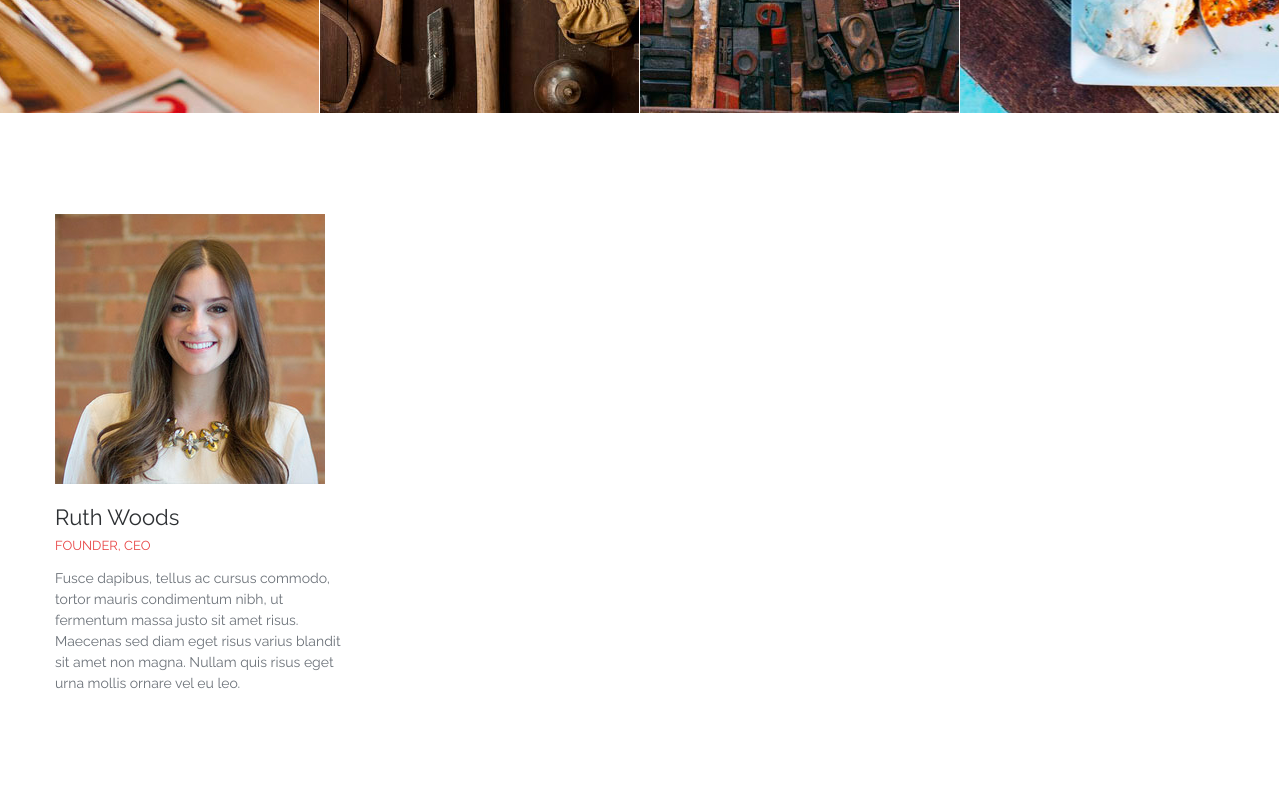
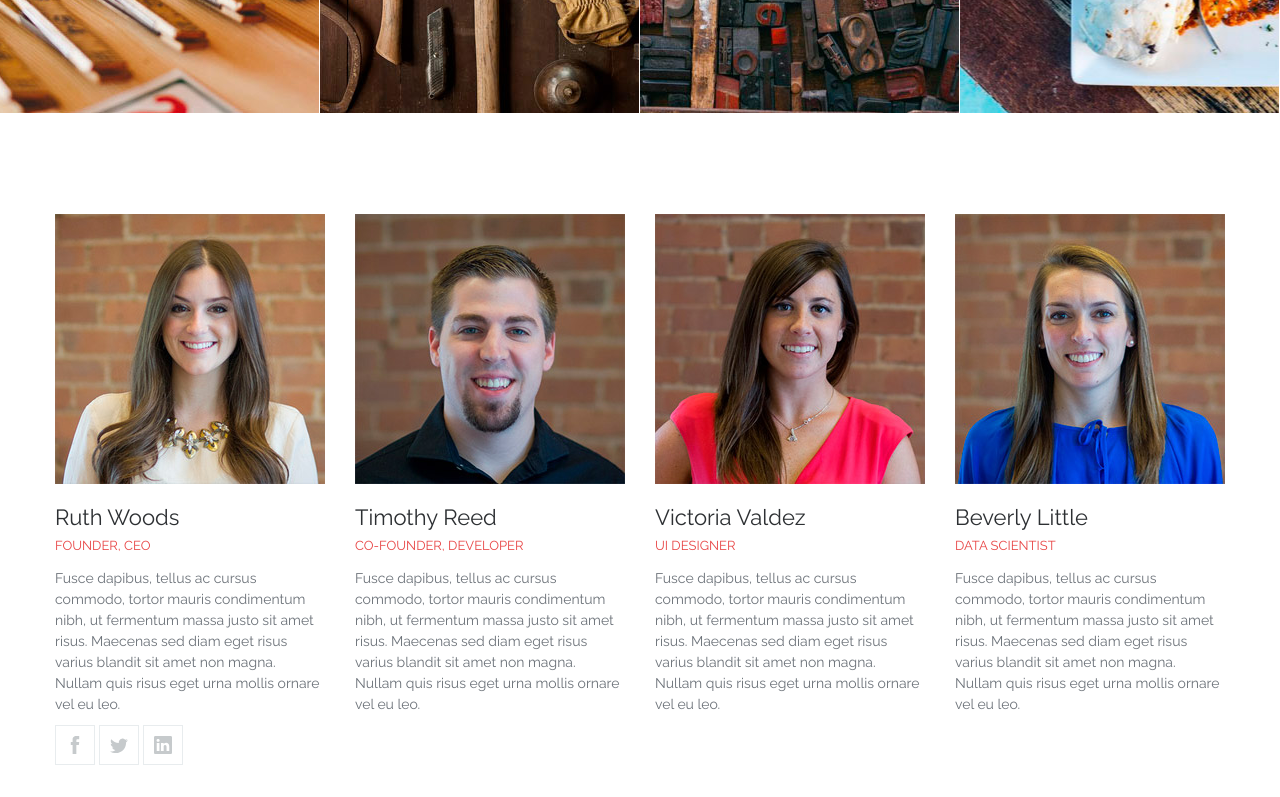
Before and after one commit to ImmortalHeroes/ActiveBox, a plain HTML site: page index.html in a window 1280 px wide. Shown: the part 2000-2797 px from the top of the page. Drawn offline with nearby package versions, Linux system fonts and the light colour scheme.

Commit message:
html+css4

```diff
--- a/css/style.css
+++ b/css/style.css
@@ -29,7 +29,8 @@ p{
 .conteiner {
   margin: 0 auto;
   width: 100%;
-  max-width: 1170px;
+  max-width: 1200px;
+  padding: 0 15px;
 }
 
 
@@ -249,16 +250,19 @@ p{
 /* Team
 =====================*/
 .team {
-  margin: 100px 0;
+  margin: 100px 0 70px;
 }
 
 .team_inner{
   display: flex;
   flex-wrap: wrap;
+  margin: 0 -15px;
 }
 
 .team_item{
   width: 25%;
+  padding: 0 15px;
+  margin-bottom: 30px;
 }
 
 .team_photo{
@@ -290,3 +294,38 @@ p{
   color: #6c7279;
   line-height: 1.5;
 }
+
+/* Social
+=====================*/
+.social{
+  display: flex;
+}
+
+.social_item{
+  display: flex;
+  justify-content: center;
+  align-items: center;
+  width: 40px;
+  height: 40px;
+  margin-right: 4px;
+
+  background-color: #fff;
+  border: 1px solid #e8ecee;
+
+  transition: background .1s linear;
+}
+
+.social_item:hover {
+    background-color: #e8ecee;
+}
+
+.social_item:hover .social_icon {
+    fill: #000;
+}
+
+.social_icon{
+  display: block;
+  height: 18px;
+  fill: #c6cacc;
+  transition: fill .1s linear;
+}
--- a/index.html
+++ b/index.html
@@ -7,8 +7,35 @@
   <link rel="stylesheet" href="css/style.css" />
   <title>ActiveBox</title>
 </head>
+<body>
 
-<body>
+<!--Sprite-->
+<svg style="display: none;">
+  <symbol id="facebook" viewBox="0 0 430.113 430.114">
+    <g>
+      <path d="M158.081,83.3c0,10.839,0,59.218,0,59.218h-43.385v72.412h43.385v215.183h89.122V214.936h59.805
+          c0,0,5.601-34.721,8.316-72.685c-7.784,0-67.784,0-67.784,0s0-42.127,0-49.511c0-7.4,9.717-17.354,19.321-17.354
+          c9.586,0,29.818,0,48.557,0c0-9.859,0-43.924,0-75.385c-25.016,0-53.476,0-66.021,0C155.878-0.004,158.081,72.48,158.081,83.3z"/>
+    </g>
+  </symbol>
+  <symbol id="twitter" viewBox="0 0 512 512">
+    <g>
+    <path d="M4,440.5c55.6,5,105.7-9,151.3-43.2c-47.7-4.2-79.6-28-97.4-72.6c15.6,1.9,30.2,2.4,45.7-1.8   c-51.4-16-78.8-49.6-82.5-103.8c15.4,7.2,29.9,12.4,47,12.6c-30.5-22.9-46.1-52.6-45.5-90c0.3-17.2,4.9-33.4,14-48.7   C93.1,159.1,164,195.7,251.3,201.8c-0.5-3.8-0.8-6.8-1.2-9.9c-7.2-55.4,28.8-105.8,83.8-116.3c34.5-6.6,65,2.5,90.8,26.3   c4,3.6,7.4,4.4,12.4,3.1c20.1-5.1,39.2-12.5,57.7-22.5c-7.1,23.4-21.7,41-41.5,55.8c4.5-0.8,9.1-1.4,13.6-2.3   c4.7-1,9.4-2.1,14.1-3.4c4.5-1.2,8.9-2.6,13.3-4.1c4.5-1.5,9-3.2,14.3-4.1c-2.6,3.6-5.1,7.4-7.9,10.9c-11.6,14.7-25,27.6-39.7,39.1   c-1.5,1.2-2.8,3.8-2.7,5.6c0.8,35.5-4.2,70.1-15.7,103.7c-22.6,66.2-62,119.8-121.1,158.1c-29.2,18.9-61.1,31.3-95.2,38.5   c-33.8,7.1-67.8,8.4-101.9,4.4c-34.2-4-66.7-14.1-97.3-29.9c-8.1-4.1-15.9-8.7-23.8-13.1C3.6,441.3,3.8,440.9,4,440.5z"/>
+    </g>
+  </symbol>
+  <symbol id="linkedin" viewBox="0 0 478.165 478.165">
+    <g>
+      <path d="M442.78,0H35.424C15.859,0,0,15.401,0,34.288v409.688
+    c0,18.828,15.859,34.189,35.424,34.189h407.337c19.585,0,35.404-15.361,35.404-34.189V34.288C478.165,15.401,462.345,0,442.78,0z
+     M145.003,400.244H72.781V184.412h72.223V400.244z M108.842,154.965h-0.478c-24.247,0-39.927-16.696-39.927-37.337
+    c0-21.219,16.158-37.337,40.863-37.337c24.725,0,39.927,16.118,40.385,37.337C149.705,138.269,134.045,154.965,108.842,154.965z
+     M405.384,400.244h-72.083V284.807c0-29.009-10.599-48.952-36.739-48.952c-20.063,0-31.798,13.428-36.958,26.458
+    c-1.893,4.423-2.391,10.898-2.391,17.393v120.537H184.95c0,0,0.916-195.629,0-215.832h72.263v30.603
+    c9.484-14.684,26.658-35.703,65.01-35.703c47.577,0,83.161,30.862,83.161,97.167V400.244z M256.774,215.712
+    c0.06-0.219,0.159-0.438,0.418-0.677v0.677H256.774L256.774,215.712z"/>
+    </g>
+  </symbol>
+</svg>
 
 <!--Header-->
 <header class="header">
@@ -161,7 +188,55 @@
       <div class="team_text">
         <p>Fusce dapibus, tellus ac cursus commodo, tortor mauris condimentum nibh, ut fermentum massa justo sit amet risus. Maecenas sed diam eget risus varius blandit sit amet non magna. Nullam quis risus eget urna mollis ornare vel eu leo.</p>
       </div>
+      <div class="social">
+        <a class="social_item" href="#" target="_blank">
+          <svg class="social_icon">
+              <use xlink:href="#facebook"></use>
+          </svg>
+        </a>
+
+        <a class="social_item" href="#" target="_blank">
+          <svg class="social_icon">
+              <use xlink:href="#twitter"></use>
+          </svg>
+        </a>
+
+        <a class="social_item" href="#" target="_blank">
+          <svg class="social_icon">
+              <use xlink:href="#linkedin"></use>
+          </svg>
+        </a>
+
+      </div>
+    </div>
+
+    <div class="team_item">
+      <img class="team_photo" src="img/team/team-2.jpg" alt="">
+      <div class="team_name">Timothy Reed</div>
+      <div class="team_prof">Co-Founder, Developer</div>
+      <div class="team_text">
+        <p>Fusce dapibus, tellus ac cursus commodo, tortor mauris condimentum nibh, ut fermentum massa justo sit amet risus. Maecenas sed diam eget risus varius blandit sit amet non magna. Nullam quis risus eget urna mollis ornare vel eu leo.</p>
+      </div>
       <div class="team_social"></div>
+    </div>
+
+    <div class="team_item">
+      <img class="team_photo" src="img/team/team-3.jpg" alt="">
+      <div class="team_name">Victoria Valdez</div>
+      <div class="team_prof">UI Designer</div>
+      <div class="team_text">
+        <p>Fusce dapibus, tellus ac cursus commodo, tortor mauris condimentum nibh, ut fermentum massa justo sit amet risus. Maecenas sed diam eget risus varius blandit sit amet non magna. Nullam quis risus eget urna mollis ornare vel eu leo.</p>
+      </div>
+      <div class="team_social"></div>
+    </div>
+
+    <div class="team_item">
+      <img class="team_photo" src="img/team/team-4.jpg" alt="">
+      <div class="team_name">Beverly Little</div>
+      <div class="team_prof">Data Scientist</div>
+      <div class="team_text">
+        <p>Fusce dapibus, tellus ac cursus commodo, tortor mauris condimentum nibh, ut fermentum massa justo sit amet risus. Maecenas sed diam eget risus varius blandit sit amet non magna. Nullam quis risus eget urna mollis ornare vel eu leo.</p>
+      </div>
     </div>
 
   </div>
```
Also changed, not shown: img/facebook.svg (added), img/linkedin.svg (added), img/reviews/review-1.jpg (added), img/twitter.svg (added).
